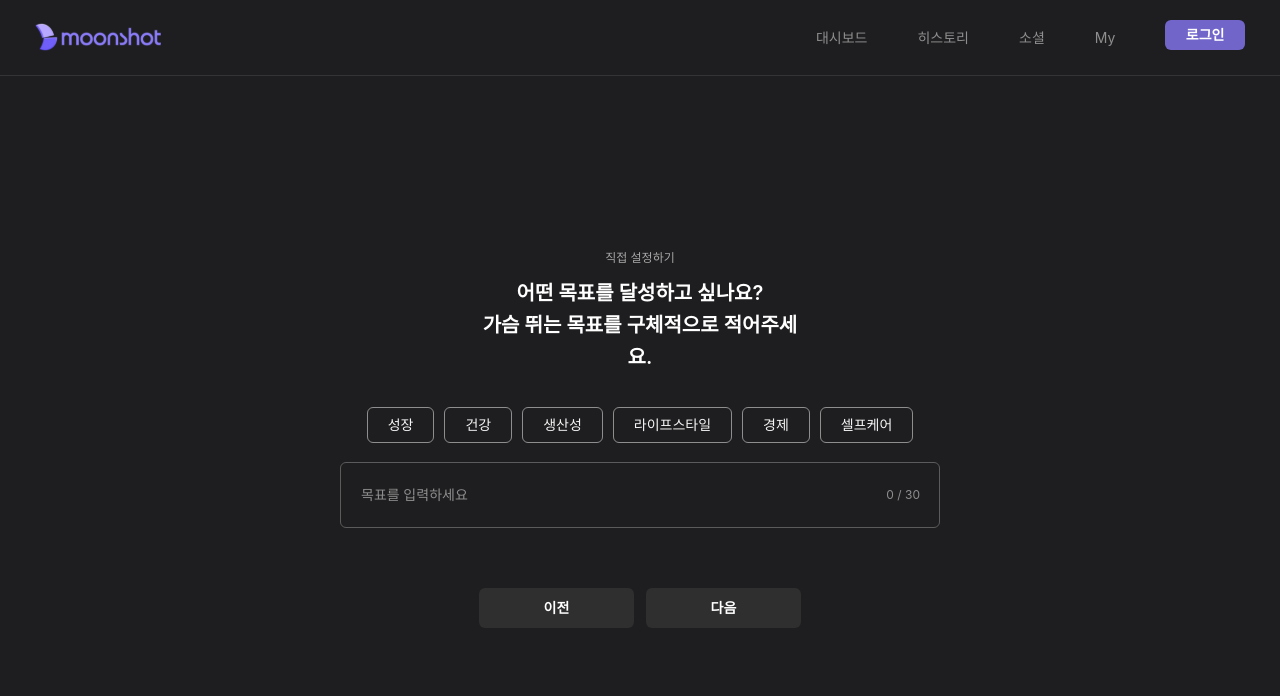
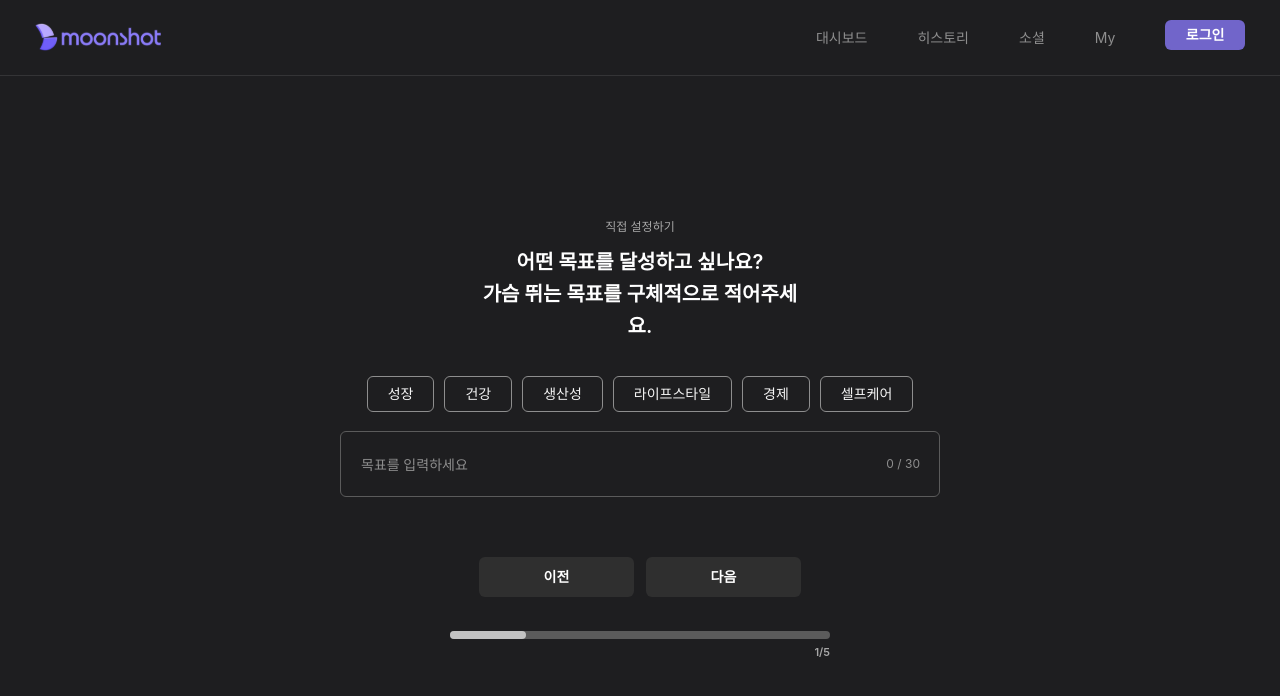
Before and after one commit to MOONSHOT-Team/MOONSHOT-CLIENT, a React (Vite) app: page /add-okr in a window 1280 px wide. Both pictures are taken after a click on the button 821 px from the left and 406 px from the top of the page. Shown: the top 696 px of the page. Built offline with nearby package versions, Linux system fonts and the light colour scheme; no server answers; a web font is replaced by a local one; what emotion-normalize would draw is missing.

Commit message:
feat: 프로그래스바 추가, css 수정

```diff
--- a/src/AddOkr/components/stepLayout/AddGuideKr.tsx
+++ b/src/AddOkr/components/stepLayout/AddGuideKr.tsx
@@ -2,7 +2,7 @@ import { css } from '@emotion/react';
 import styled from '@emotion/styled';
 import React from 'react';
 
-import { EmptyKeyResultCard } from '../../styles/KeyResultCardStyle';
+import { AddOkrCardWrapper, EmptyKeyResultCard } from '../../styles/KeyResultCardStyle';
 import { IAddKrFlowProps } from '../../types/KrInfoTypes';
 import GuideFirstKeyResultCard from '../addKr/GuideFirstKeyResultCard';
 import GuideSecondKeyResultCard from '../addKr/GuideSecondKeyResultCard';
@@ -74,7 +74,7 @@ const AddGuideKr = ({
               setKrListInfo={setKrListInfo}
             />
           ) : (
-            <EmptyKeyResultCard />
+            <EmptyKeyResultCard key={indexOfCard} />
           );
         })}
       </>
@@ -104,9 +104,9 @@ const AddGuideKr = ({
         <p>{objTitle}</p>
       </StObjTitleBox>
 
-      <section css={KrGuideCardWrapper}>
+      <AddOkrCardWrapper>
         {isActiveSecondKrCard ? renderSecondKrCards() : renderFirstKrCards()}
-      </section>
+      </AddOkrCardWrapper>
     </section>
   );
 };
@@ -153,9 +153,9 @@ const StObjTitleBox = styled.div`
   ${({ theme }) => theme.fonts.title_16_semibold};
 `;
 
-const KrGuideCardWrapper = css`
-  display: flex;
-  gap: 2rem;
-  align-items: center;
-  width: 100%;
-`;
+// const KrGuideCardWrapper = css`
+//   display: flex;
+//   gap: 2rem;
+//   align-items: center;
+//   width: 100%;
+// `;
--- a/src/AddOkr/components/stepLayout/ObjTitleCateg.tsx
+++ b/src/AddOkr/components/stepLayout/ObjTitleCateg.tsx
@@ -129,7 +129,7 @@ const ObjTitleCategContainer = css`
 
 const StObjTitleCategTitle = styled.h1`
   width: 31.9rem;
-  padding-top: 1rem;
+  margin-top: 1rem;
   color: ${({ theme }) => theme.colors.gray_000};
   text-align: center;
   white-space: pre-line;
--- a/src/AddOkr/components/stepLayout/SelectMethod.tsx
+++ b/src/AddOkr/components/stepLayout/SelectMethod.tsx
@@ -1,4 +1,3 @@
-import Drawer from '@components/layout/Drawer';
 import { css } from '@emotion/react';
 
 import { SELECT_METHOD_OPTIONS } from '../../constants/SELECT_METHOD_OPTIONS';
@@ -11,7 +10,8 @@ interface ISelectMethodProps {
 const SelectMethod = ({ selectedMethod, handleClickMethodBtn }: ISelectMethodProps) => {
   return (
     <>
-      <Drawer />
+      {/* 괵 상의 후 위치 결정 예정 */}
+      {/* <MainDashBoardDrawer /> */}
       <section css={SelectMethodContainer}>
         {SELECT_METHOD_OPTIONS.map(({ title, description }) => {
           return (
@@ -34,8 +34,9 @@ export default SelectMethod;
 const SelectMethodContainer = css`
   display: flex;
   gap: 1.8rem;
+  align-items: center;
   justify-content: center;
   width: 100%;
   height: 100%;
-  padding: 17rem 18.6rem 20.2rem 13rem;
+  margin: 17rem 18.6rem 20.2rem 13rem;
 `;
--- a/src/AddOkr/index.tsx
+++ b/src/AddOkr/index.tsx
@@ -1,3 +1,5 @@
+import Error from '@components/Error';
+import ProgressBar from '@components/ProgressBar';
 import { css } from '@emotion/react';
 import styled from '@emotion/styled';
 import { useEffect, useState } from 'react';
@@ -14,6 +16,8 @@ import { OBJ_START_AT } from './constants/ADD_OKR_DATES';
 import { IKrListInfoTypes } from './types/KrInfoTypes';
 
 const IS_GUIDE = '가이드에 따라 설정하기';
+const MAX_BASIC_STEP = 5;
+const MAX_GUIDE_STEP = 6;
 
 const AddOkr = () => {
   const navigate = useNavigate();
@@ -252,7 +256,7 @@ const AddOkr = () => {
         });
         break;
       default:
-      //에러페이지 추가 예정
+        return <Error />;
     }
   };
 
@@ -266,11 +270,26 @@ const AddOkr = () => {
       {step > 0 && <SelectedMethodTxt>{selectedMethod}</SelectedMethodTxt>}
       {renderStepLayout()}
       {step > 0 && step < 5 && (
-        <StepBtns
-          isActiveNext={isActiveNext}
-          handleClickPrev={hanldeClickPrevBtn}
-          handleClickNext={handleClickNextBtn}
-        />
+        <>
+          <StepBtns
+            isActiveNext={isActiveNext}
+            handleClickPrev={hanldeClickPrevBtn}
+            handleClickNext={handleClickNextBtn}
+          />
+          <div css={ProgressBarBox}>
+            <ProgressBar
+              currentProgress={
+                selectedMethod === IS_GUIDE && isActiveSecondKrCard ? step + 1 : step
+              }
+              maximumProgress={selectedMethod === IS_GUIDE ? MAX_GUIDE_STEP : MAX_BASIC_STEP}
+            />
+            <div css={ProgressTxtBox}>
+              <StProgressTxt>{`${
+                selectedMethod === IS_GUIDE && isActiveSecondKrCard ? step + 1 : step
+              }/${selectedMethod === IS_GUIDE ? MAX_GUIDE_STEP : MAX_BASIC_STEP}`}</StProgressTxt>
+            </div>
+          </div>
+        </>
       )}
     </section>
   );
@@ -291,3 +310,29 @@ const SelectedMethodTxt = styled.p`
   color: ${({ theme }) => theme.colors.gray_300};
   ${({ theme }) => theme.fonts.body_12_medium};
 `;
+
+const ProgressBarBox = css`
+  position: relative;
+  display: flex;
+  flex-direction: column;
+  gap: 0.8rem;
+  width: 38rem;
+  height: 2.7rem;
+  margin-top: 3.4rem;
+
+  & progress {
+    height: 0.8rem !important;
+  }
+`;
+
+const ProgressTxtBox = css`
+  position: absolute;
+  right: 0;
+  bottom: 0;
+  width: fit-content;
+`;
+
+const StProgressTxt = styled.span`
+  color: ${({ theme }) => theme.colors.gray_300};
+  ${({ theme }) => theme.fonts.btn_11_medium};
+`;
--- a/src/AddOkr/styles/KeyResultCardStyle.tsx
+++ b/src/AddOkr/styles/KeyResultCardStyle.tsx
@@ -19,4 +19,5 @@ export const CloseIconStyle = css`
 export const AddOkrCardWrapper = styled.div`
   display: flex;
   gap: 2rem;
+  margin-bottom: 3.3rem;
 `;
```
Also changed, not shown: 1 other file (tests, documents, lock files or other folders).
